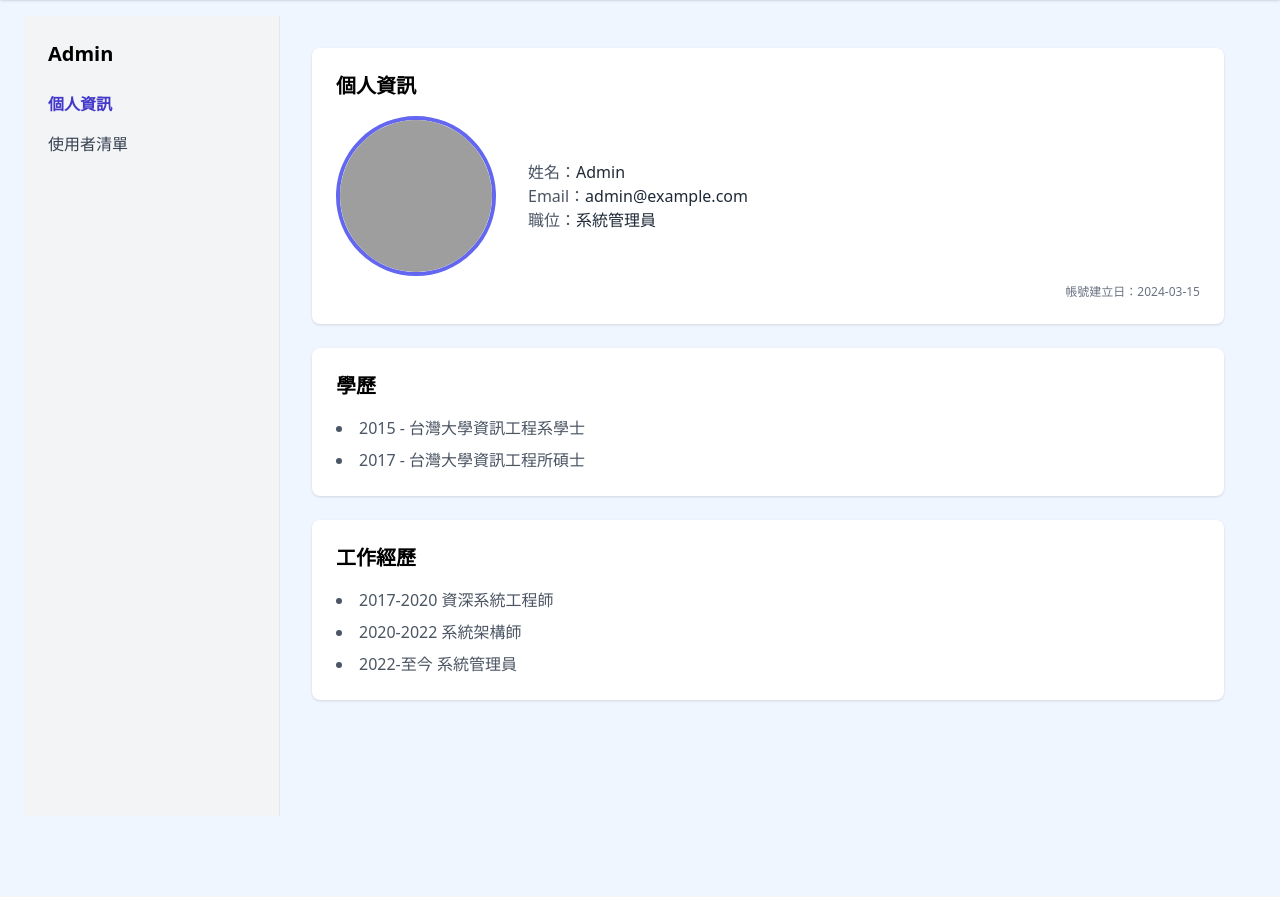
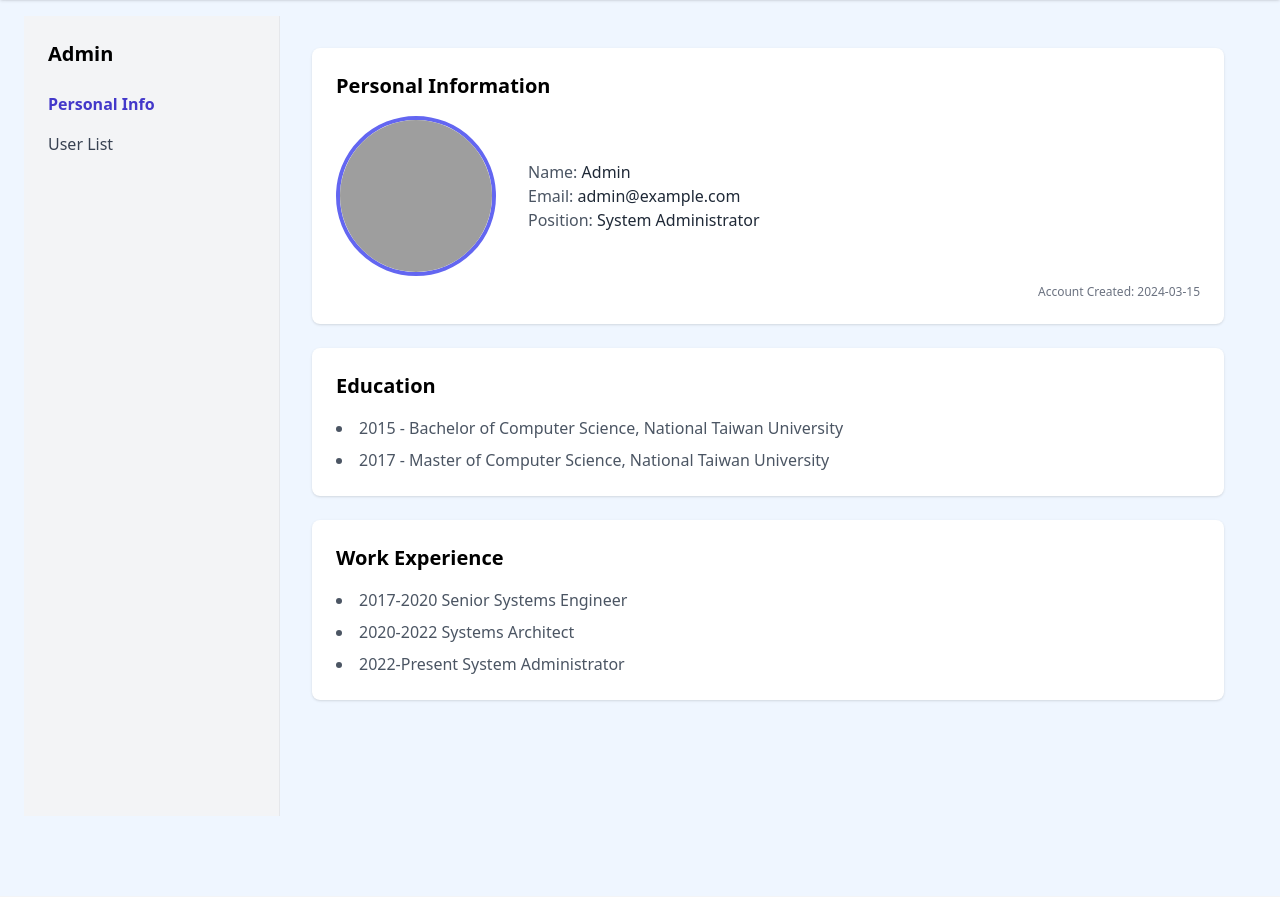
Before and after one commit to Khalesssi/CITS5505-Group-project-Group15, a Flask app: page /admin in a window 1280 px wide. Shown: the part 64-961 px from the top of the page. Run offline with Flask 3, Linux system fonts and the light colour scheme; some libraries are stand-ins or nearby versions; grey boxes are pictures that could not be loaded.

Commit message:
Update admin.html: layout or content adjustments

```diff
--- a/app/templates/admin.html
+++ b/app/templates/admin.html
@@ -6,18 +6,18 @@
   <aside class="w-64 bg-gray-100 p-6 border-r">
     <h2 class="text-xl font-bold mb-6">Admin</h2>
     <ul id="sidebarLinks" class="space-y-4 text-gray-700">
-      <li><a href="#profile" class="sidebar-link text-indigo-700 font-semibold">個人資訊</a></li>
-      <li><a href="#user-list" class="sidebar-link hover:underline">使用者清單</a></li>
+      <li><a href="#profile" class="sidebar-link text-indigo-700 font-semibold">Personal Info</a></li>
+      <li><a href="#user-list" class="sidebar-link hover:underline">User List</a></li>
     </ul>
   </aside>
 
   <!-- Main Content -->
   <main class="flex-1 p-8">
-    <!-- 個人資訊 Section -->
+    <!-- Personal Info Section -->
     <section id="profile" class="content-section space-y-6">
-      <!-- 個人資訊卡片 -->
-      <div class="bg-white rounded-lg shadow p-6 relative hover:shadow-lg transition-shadow duration-300">
-        <h3 class="text-xl font-bold mb-4">個人資訊</h3>
+      <!-- Personal Info Card -->
+      <div class="bg-white rounded-lg shadow p-6 relative transition duration-300 ease-in-out hover:shadow-lg hover:scale-[1.01]">
+        <h3 class="text-xl font-bold mb-4">Personal Information</h3>
         <div class="flex items-center gap-8 mb-6">
           <div class="w-40 h-40">
             <img src="{{ url_for('static', filename='images/admin_avatar.jpg') }}"
@@ -26,48 +26,48 @@
           </div>
           <div class="grid grid-cols-1 gap-4">
             <div>
-              <p class="text-gray-600">姓名：<span class="text-gray-800">Admin</span></p>
-              <p class="text-gray-600">Email：<span class="text-gray-800">admin@example.com</span></p>
-              <p class="text-gray-600">職位：<span class="text-gray-800">系統管理員</span></p>
+              <p class="text-gray-600">Name: <span class="text-gray-800">Admin</span></p>
+              <p class="text-gray-600">Email: <span class="text-gray-800">admin@example.com</span></p>
+              <p class="text-gray-600">Position: <span class="text-gray-800">System Administrator</span></p>
             </div>
           </div>
-          <p class="absolute bottom-0 right-0 p-6 text-xs text-gray-500">帳號建立日：2024-03-15</p>
+          <p class="absolute bottom-0 right-0 p-6 text-xs text-gray-500">Account Created: 2024-03-15</p>
         </div>
       </div>
 
-      <!-- 學歷卡片 -->
-      <div class="bg-white rounded-lg shadow p-6 hover:shadow-lg transition-shadow duration-300">
-        <h3 class="text-xl font-bold mb-4">學歷</h3>
+      <!-- Education Card -->
+      <div class="bg-white rounded-lg shadow p-6 transition duration-300 ease-in-out hover:shadow-lg hover:scale-[1.01]">
+        <h3 class="text-xl font-bold mb-4">Education</h3>
         <ul class="list-disc list-inside text-gray-600 space-y-2">
-          <li>2015 - 台灣大學資訊工程系學士</li>
-          <li>2017 - 台灣大學資訊工程所碩士</li>
+          <li>2015 - Bachelor of Computer Science, National Taiwan University</li>
+          <li>2017 - Master of Computer Science, National Taiwan University</li>
         </ul>
       </div>
 
-      <!-- 工作經歷卡片 -->
-      <div class="bg-white rounded-lg shadow p-6 hover:shadow-lg transition-shadow duration-300">
-        <h3 class="text-xl font-bold mb-4">工作經歷</h3>
+      <!-- Work Experience Card -->
+      <div class="bg-white rounded-lg shadow p-6 transition duration-300 ease-in-out hover:shadow-lg hover:scale-[1.01]">
+        <h3 class="text-xl font-bold mb-4">Work Experience</h3>
         <ul class="list-disc list-inside text-gray-600 space-y-2">
-          <li>2017-2020 資深系統工程師</li>
-          <li>2020-2022 系統架構師</li>
-          <li>2022-至今 系統管理員</li>
+          <li>2017-2020 Senior Systems Engineer</li>
+          <li>2020-2022 Systems Architect</li>
+          <li>2022-Present System Administrator</li>
         </ul>
       </div>
     </section>
 
-    <!-- 使用者清單 Section -->
+    <!-- User List Section -->
     <section id="user-list" class="content-section hidden">
-      <div class="bg-white rounded-lg shadow overflow-hidden">
+      <div class="bg-white rounded-lg shadow overflow-hidden transition duration-300 ease-in-out hover:shadow-lg hover:scale-[1.01]">
         <div class="p-6">
-          <h3 class="text-xl font-semibold mb-4">使用者清單</h3>
+          <h3 class="text-xl font-semibold mb-4">User List</h3>
           <div class="overflow-x-auto">
             <table class="min-w-full">
               <thead>
                 <tr class="bg-gray-50">
-                  <th class="px-6 py-3 text-left text-xs font-medium text-gray-500 uppercase tracking-wider">姓名</th>
-                  <th class="px-6 py-3 text-left text-xs font-medium text-gray-500 uppercase tracking-wider">角色</th>
+                  <th class="px-6 py-3 text-left text-xs font-medium text-gray-500 uppercase tracking-wider">Name</th>
+                  <th class="px-6 py-3 text-left text-xs font-medium text-gray-500 uppercase tracking-wider">Role</th>
                   <th class="px-6 py-3 text-left text-xs font-medium text-gray-500 uppercase tracking-wider">Email</th>
-                  <th class="px-6 py-3 text-left text-xs font-medium text-gray-500 uppercase tracking-wider">最後登入時間</th>
+                  <th class="px-6 py-3 text-left text-xs font-medium text-gray-500 uppercase tracking-wider">Last Login</th>
                 </tr>
               </thead>
               <tbody class="bg-white divide-y divide-gray-200">
@@ -79,7 +79,7 @@
                         <img class="h-10 w-10 rounded-full" src="{{ url_for('static', filename='images/supervisor_avatar.jpg') }}" alt="">
                       </div>
                       <div class="ml-4">
-                        <div class="text-sm font-medium text-gray-900">陳主任</div>
+                        <div class="text-sm font-medium text-gray-900">Chen Director</div>
                       </div>
                     </div>
                   </td>
@@ -104,7 +104,7 @@
                         <img class="h-10 w-10 rounded-full" src="{{ url_for('static', filename='images/guardian_avatar.jpg') }}" alt="">
                       </div>
                       <div class="ml-4">
-                        <div class="text-sm font-medium text-gray-900">王小明</div>
+                        <div class="text-sm font-medium text-gray-900">Wang Xiaoming</div>
                       </div>
                     </div>
                   </td>
@@ -129,7 +129,7 @@
                         <img class="h-10 w-10 rounded-full" src="{{ url_for('static', filename='images/support_worker_avatar.jpg') }}" alt="">
                       </div>
                       <div class="ml-4">
-                        <div class="text-sm font-medium text-gray-900">張小華</div>
+                        <div class="text-sm font-medium text-gray-900">Zhang Xiaohua</div>
                       </div>
                     </div>
                   </td>
@@ -154,7 +154,7 @@
                         <img class="h-10 w-10 rounded-full" src="{{ url_for('static', filename='images/physio_avatar.jpg') }}" alt="">
                       </div>
                       <div class="ml-4">
-                        <div class="text-sm font-medium text-gray-900">李醫師</div>
+                        <div class="text-sm font-medium text-gray-900">Dr. Li</div>
                       </div>
                     </div>
                   </td>
@@ -179,7 +179,7 @@
                         <img class="h-10 w-10 rounded-full" src="{{ url_for('static', filename='images/ot_avatar.jpg') }}" alt="">
                       </div>
                       <div class="ml-4">
-                        <div class="text-sm font-medium text-gray-900">陳治療師</div>
+                        <div class="text-sm font-medium text-gray-900">Therapist Chen</div>
                       </div>
                     </div>
                   </td>
@@ -204,7 +204,7 @@
                         <img class="h-10 w-10 rounded-full" src="{{ url_for('static', filename='images/psycho_avatar.jpg') }}" alt="">
                       </div>
                       <div class="ml-4">
-                        <div class="text-sm font-medium text-gray-900">林心理師</div>
+                        <div class="text-sm font-medium text-gray-900">Psychologist Lin</div>
                       </div>
                     </div>
                   </td>
```
